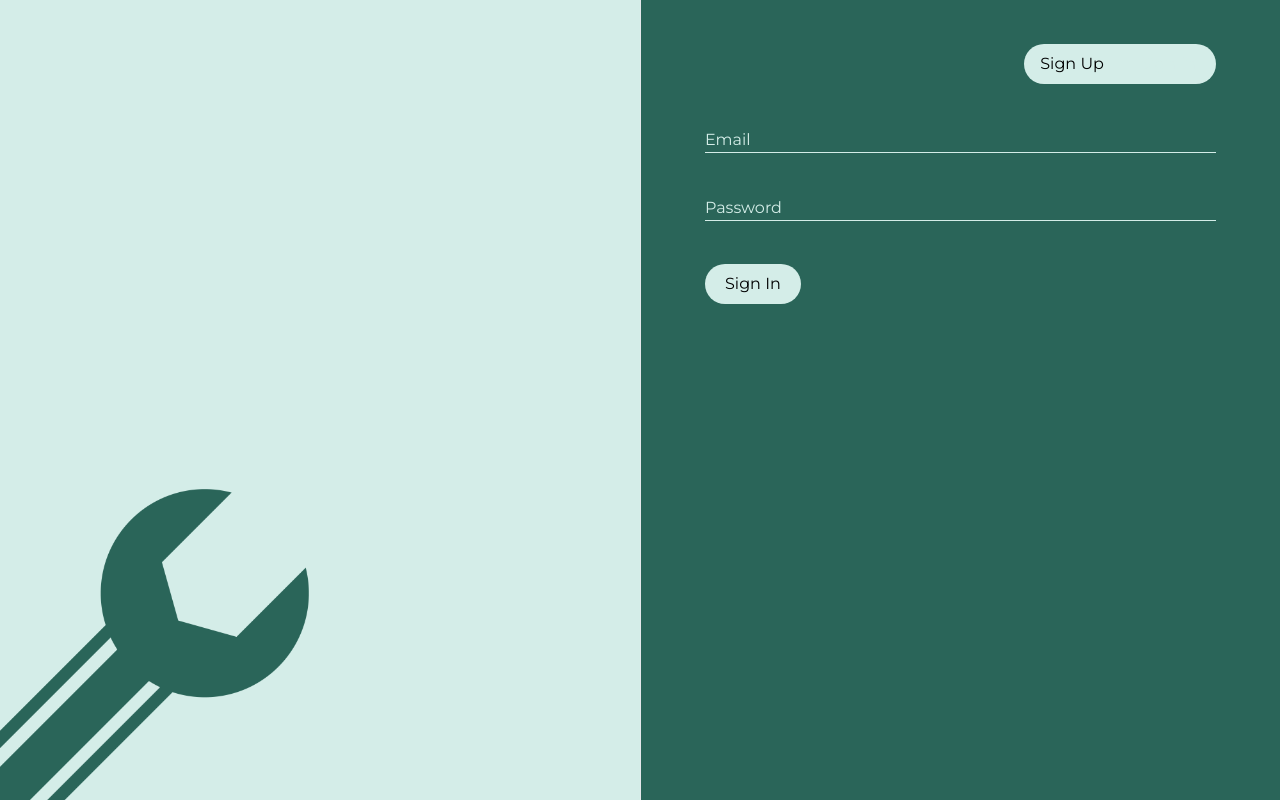
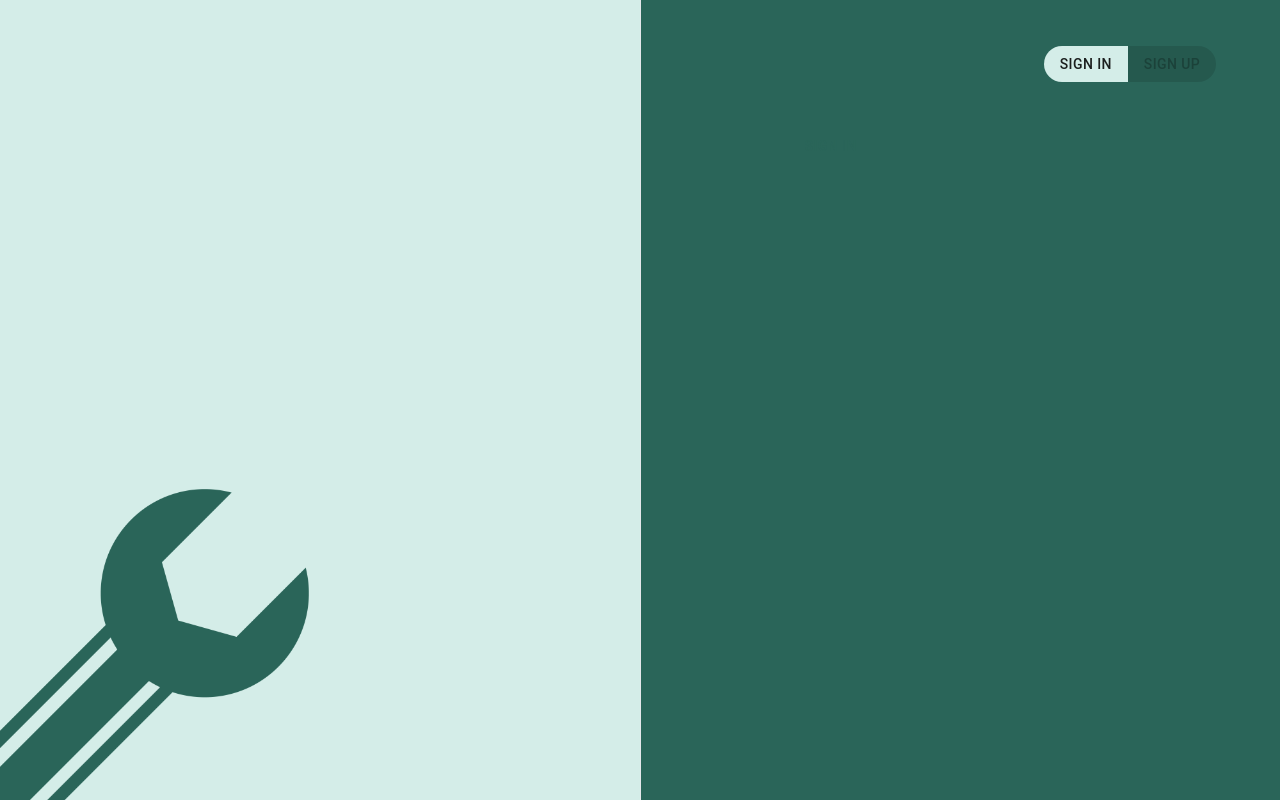
Before and after one commit to aryankarim/chakika-capstone-frontend-typescript, a React (Create React App) app: page /login in a window 1280 px wide. Built offline with nearby package versions, Linux system fonts and the light colour scheme.

Commit message:
refactor(Entry.tsx): change the two buttons to MUI button

```diff
--- a/src/components/routes/Entry/Entry.tsx
+++ b/src/components/routes/Entry/Entry.tsx
@@ -1,7 +1,7 @@
+import { Button } from "@mui/material";
 import { ReactElement, useState } from "react";
-import Button from "../../shared/Button";
 import Login from "../LoginPage/Login";
-import Signup from "../SignupPage/Signup";
+import SignUp from "../SignUpPage/SignUp";
 
 export default function Entry(): ReactElement {
   const [toggleLogin, setToggleLogin] = useState(true);
@@ -17,32 +17,38 @@ export default function Entry(): ReactElement {
       <div className="h-screen bg-chakikaDarkGreen">
         <div className="flex flex-row-reverse container mx-auto justify-right items-center w-4/5 h-32">
           <Button
-            customStyle={`rounded-l-none ${
-              toggleLogin &&
-              "bg-chakikaDarkGreen hover:bg-chakikaDarkGreen text-chakikaLightGreen"
-            }`}
+            {...(!toggleLogin && { color: "secondary" })}
+            variant="contained"
+            sx={{
+              borderRadius: "0 28px 28px 0",
+              boxShadow: 0,
+            }}
             onClick={() => {
               setToggleLogin((prev) => !prev);
             }}
-            isDisabled={toggleLogin}
+            disabled={toggleLogin}
+          >
+            Sign Up
+          </Button>
+          <Button
+            {...(toggleLogin && {
+              color: "secondary",
+            })}
+            variant="contained"
+            sx={{
+              borderRadius: "28px 0 0 28px",
+              boxShadow: 0,
+            }}
+            onClick={() => {
+              setToggleLogin((prev) => !prev);
+            }}
+            disabled={!toggleLogin}
           >
             Sign In
           </Button>
-          <Button
-            customStyle={`rounded-r-none ${
-              !toggleLogin &&
-              "bg-chakikaDarkGreen hover:bg-chakikaDarkGreen text-chakikaLightGreen"
-            }`}
-            onClick={() => {
-              setToggleLogin((prev) => !prev);
-            }}
-            isDisabled={!toggleLogin}
-          >
-            Sign Up
-          </Button>
         </div>
 
-        {toggleLogin ? <Login /> : <Signup />}
+        {toggleLogin ? <Login /> : <SignUp />}
       </div>
     </div>
   );
--- a/src/components/routes/Homepage/Header.tsx
+++ b/src/components/routes/Homepage/Header.tsx
@@ -1,6 +1,6 @@
+import { Button } from "@mui/material";
 import { ReactElement } from "react";
 import { Link } from "react-router-dom";
-import Button from "../../shared/Button";
 
 export default function Header(): ReactElement {
   return (
@@ -15,10 +15,9 @@ export default function Header(): ReactElement {
         </p>
 
         <Link to="/contact">
-          <Button customStyle="bg-chakikaDarkGreen text-chakikaLightGreen hover:bg-chakikaDarkGreen-darker mt-4">
-            Contact Us
-          </Button>
+          <Button>Contact Us</Button>
         </Link>
+        {/* customStyle="bg-chakikaDarkGreen text-chakikaLightGreen hover:bg-chakikaDarkGreen-darker mt-4" */}
       </div>
       <img
         src="/images/logo.png"
--- a/src/components/routes/LoginPage/Login.tsx
+++ b/src/components/routes/LoginPage/Login.tsx
@@ -1,9 +1,8 @@
 import { ReactElement } from "react";
 import { useForm } from "react-hook-form";
-import Button from "../../shared/Button";
-import Input from "../../shared/Input";
 import { useYupValidationResolver } from "../../hooks/useYupValidationResolver";
 import { loginValidationSchema } from "../../../utils/validatorSchemas";
+import { Button } from "@mui/material";
 
 interface Credential {
   email: string;
@@ -30,7 +29,7 @@ export default function LoginPage(): ReactElement {
         className="grid grid-cols-2 w-4/5 gap-2 gap-y-7"
         onSubmit={onSubmit}
       >
-        <Input
+        {/* <Input
           label={null}
           type="email"
           placeholder="Email"
@@ -51,8 +50,8 @@ export default function LoginPage(): ReactElement {
           {errors?.password && (
             <p className="text-red-400 text-sm">{errors.password.message}</p>
           )}
-        </Input>
-        <Button customStyle="">Sign In</Button>
+        </Input> */}
+        <Button>Sign In</Button>
       </form>
     </div>
   );
--- a/src/components/routes/SignupPage/Signup.tsx
+++ b/src/components/routes/SignUpPage/SignUp.tsx
@@ -1,9 +1,8 @@
 import { ReactElement } from "react";
 import { useForm } from "react-hook-form";
-import Button from "../../shared/Button";
-import CustomInput from "../../shared/Input";
 import { useYupValidationResolver } from "../../hooks/useYupValidationResolver";
 import { signUpValidationSchema } from "../../../utils/validatorSchemas";
+import { Button } from "@mui/material";
 
 interface Credential {
   fname: string;
@@ -13,7 +12,7 @@ interface Credential {
   repeatpassword: string;
   phone: string;
 }
-export default function Signup(): ReactElement {
+export default function SignUp(): ReactElement {
   const {
     register,
     handleSubmit,
@@ -33,7 +32,7 @@ export default function Signup(): ReactElement {
         className="grid grid-cols-2 w-4/5 gap-2 gap-y-7"
         onSubmit={onSubmit}
       >
-        <CustomInput
+        {/* <CustomInput
           label={null}
           type="text"
           placeholder="First Name"
@@ -105,9 +104,9 @@ export default function Signup(): ReactElement {
           {errors?.phone && (
             <p className="text-red-400 text-sm">{errors.phone.message}</p>
           )}
-        </CustomInput>
+        </CustomInput> */}
 
-        <Button customStyle="">Sign Up</Button>
+        <Button>Sign Up</Button>
       </form>
     </div>
   );
--- a/src/components/shared/Button.tsx
+++ /dev/null
@@ -1,30 +0,0 @@
-import { ReactElement } from "react";
-
-interface Props {
-  children: string;
-  customStyle?: string | undefined;
-  onClick?: any;
-  isDisabled?: boolean;
-}
-
-export default function Button({
-  children,
-  customStyle,
-  onClick,
-  isDisabled,
-}: Props): ReactElement {
-  return (
-    <button
-      disabled={isDisabled}
-      onClick={onClick}
-      className={`bg-chakikaLightGreen rounded-full w-24 h-10 hover:bg-chakikaLightGreen-opaque ${customStyle}`}
-    >
-      {children}
-    </button>
-  );
-}
-
-Button.defaultProps = {
-  children: "Button",
-  customStyle: "",
-};
--- a/src/components/shared/Input.tsx
+++ /dev/null
@@ -1,39 +0,0 @@
-import { forwardRef, ReactElement } from "react";
-
-interface Props {
-  label: string | null;
-  name: string;
-  type: string;
-  placeholder: string;
-  rest?: any;
-  customStyle?: string | undefined;
-  children?: any;
-}
-
-export default forwardRef(function Input(
-  { label, name, type, placeholder, customStyle, children, ...rest }: Props,
-  ref: any
-): ReactElement {
-  return (
-    <div className={customStyle}>
-      {label && (
-        <label
-          htmlFor={name}
-          className="block text-chakikaLightGreen uppercase"
-        >
-          {label}
-        </label>
-      )}
-      <input
-        className={`border-b border-chakikaLightGreen placeholder-chakikaLightGreen text-chakikaLightGreen bg-transparent w-full outline-0`}
-        type={type}
-        placeholder={placeholder}
-        name={name}
-        ref={ref}
-        autoComplete={"off"}
-        {...rest}
-      />
-      <div>{children}</div>
-    </div>
-  );
-});
--- a/src/index.tsx
+++ b/src/index.tsx
@@ -1,21 +1,9 @@
-import { ThemeOptions } from "@mui/material/styles/experimental_extendTheme";
 import React from "react";
 import ReactDOM from "react-dom";
 import App from "./App";
 import "./styles/index.css";
 import { ThemeProvider } from "@mui/material";
-import { createTheme } from "@mui/material/styles";
-
-export const themeOptions: ThemeOptions = createTheme({
-  palette: {
-    primary: {
-      main: "#2A6559",
-    },
-    secondary: {
-      main: "#D4EDE8",
-    },
-  },
-});
+import { themeOptions } from "./utils/MUITheme";
 
 ReactDOM.render(
   <React.StrictMode>
--- /dev/null
+++ b/src/utils/MUITheme.ts
@@ -0,0 +1,13 @@
+import { createTheme } from "@mui/material/styles";
+import { ThemeOptions } from "@mui/material/styles/experimental_extendTheme";
+
+export const themeOptions: ThemeOptions = createTheme({
+  palette: {
+    primary: {
+      main: "#2A6559",
+    },
+    secondary: {
+      main: "#D4EDE8",
+    },
+  },
+});
```
